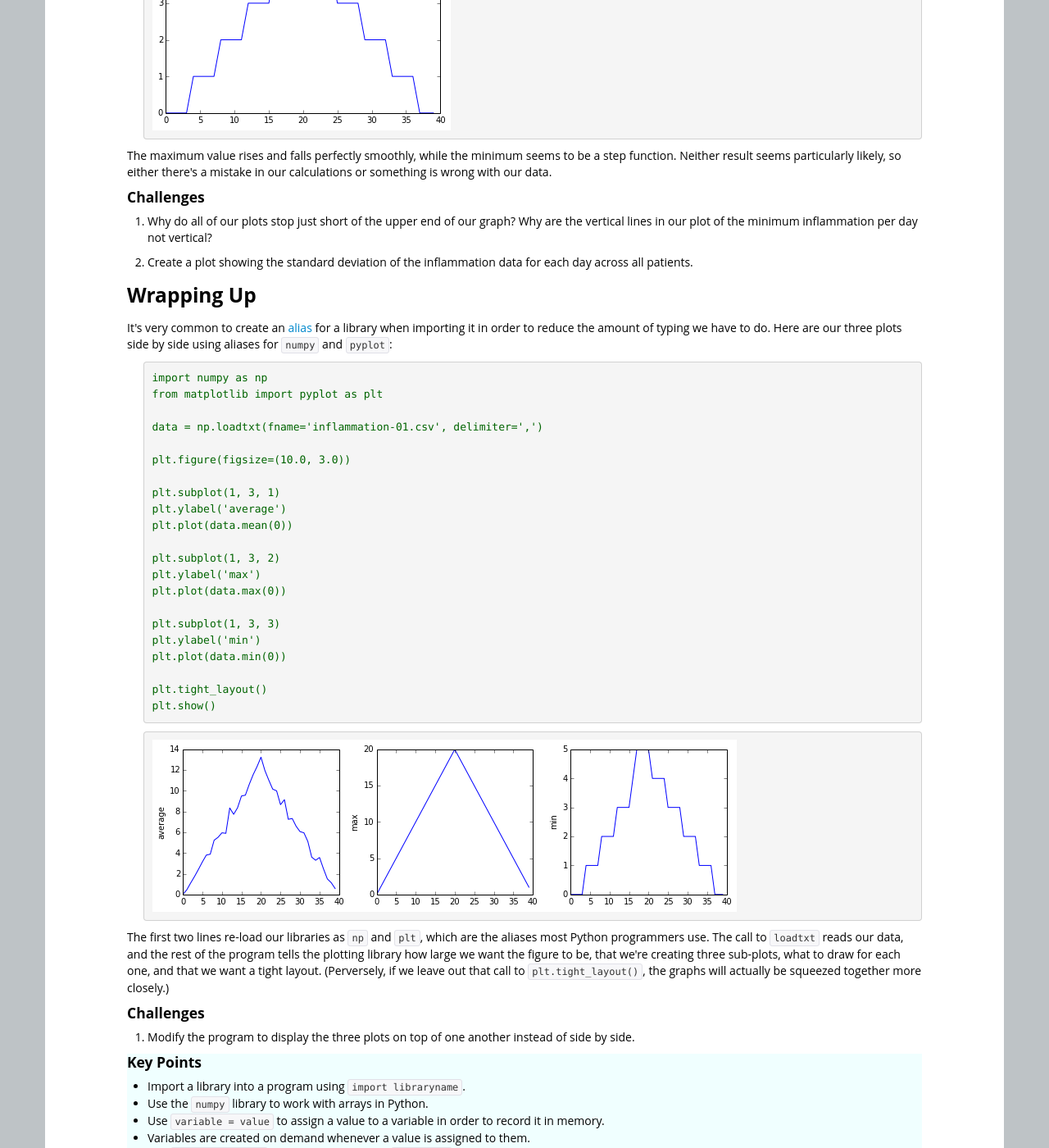
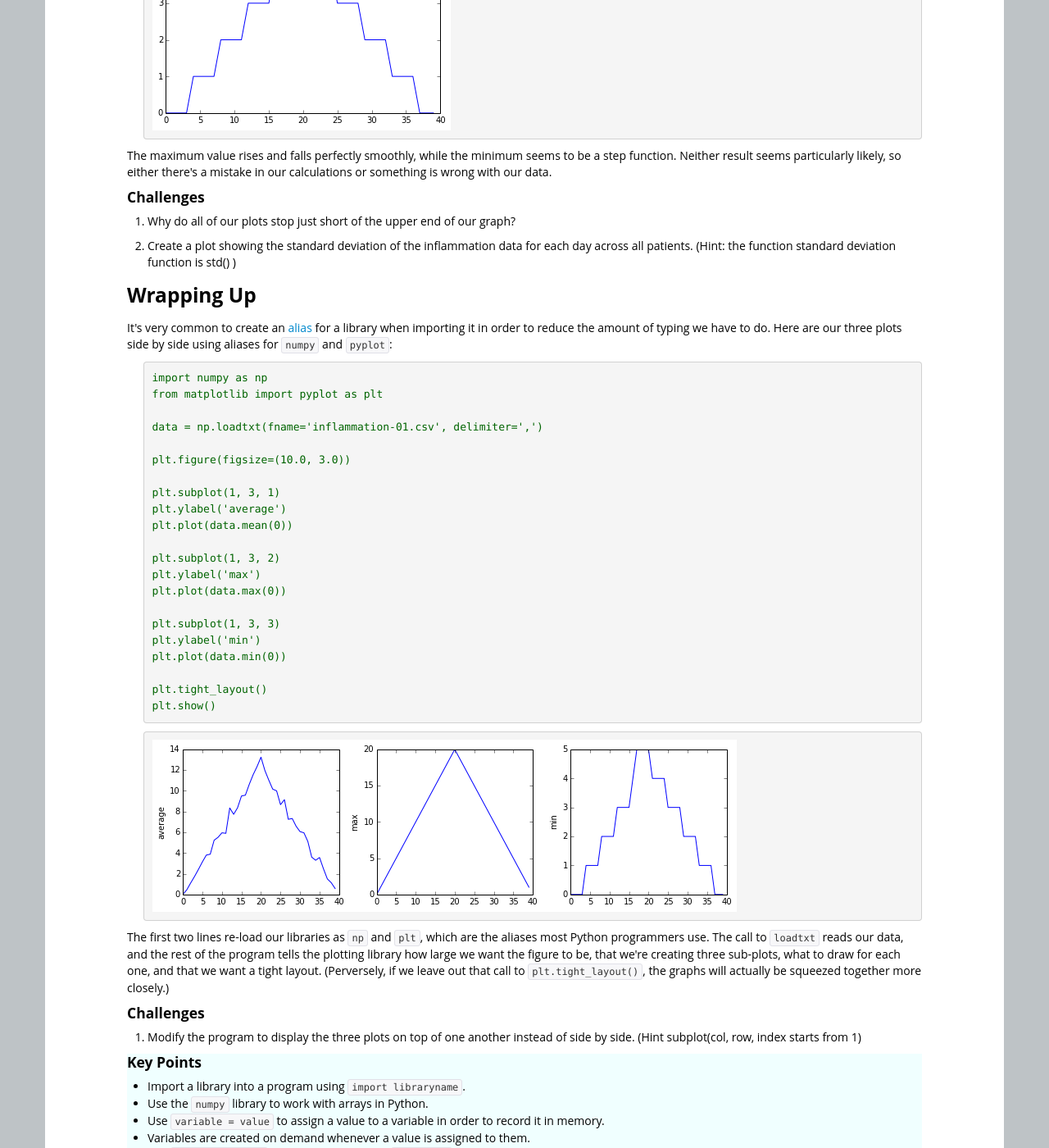
Before and after one commit to SWC-OSG-Workshop/2015-03-03-iupui, a Jekyll site: the page built from novice/python/01-numpy.md, in a window 1280 px wide and 1400 px high, scrolled down 8940 px. Shown: the whole window at 82% size. Built offline with Jekyll 4.4.1, drawn with Linux system fonts in a browser that asks for light colours.

Commit message:
edit the challenges. adding hint

```diff
--- a/novice/python/01-numpy.md
+++ b/novice/python/01-numpy.md
@@ -673,8 +673,8 @@ minimum inflammation per day
 <div class="challenges">
 <h4 id="challenges">Challenges</h4>
 <ol style="list-style-type: decimal">
-<li><p>Why do all of our plots stop just short of the upper end of our graph? Why are the vertical lines in our plot of the minimum inflammation per day not vertical?</p></li>
-<li><p>Create a plot showing the standard deviation of the inflammation data for each day across all patients.</p></li>
+<li><p>Why do all of our plots stop just short of the upper end of our graph? </p></li>
+<li><p>Create a plot showing the standard deviation of the inflammation data for each day across all patients. (Hint: the function standard deviation function is std() )</p></li>
 </ol>
 </div>
 
@@ -725,7 +725,7 @@ plt.show()</pre>
 <div class="challenges">
 <h4 id="challenges">Challenges</h4>
 <ol style="list-style-type: decimal">
-<li>Modify the program to display the three plots on top of one another instead of side by side.</li>
+<li>Modify the program to display the three plots on top of one another instead of side by side. (Hint subplot(col, row, index starts from 1)</li>
 </ol>
 </div>
 
```
